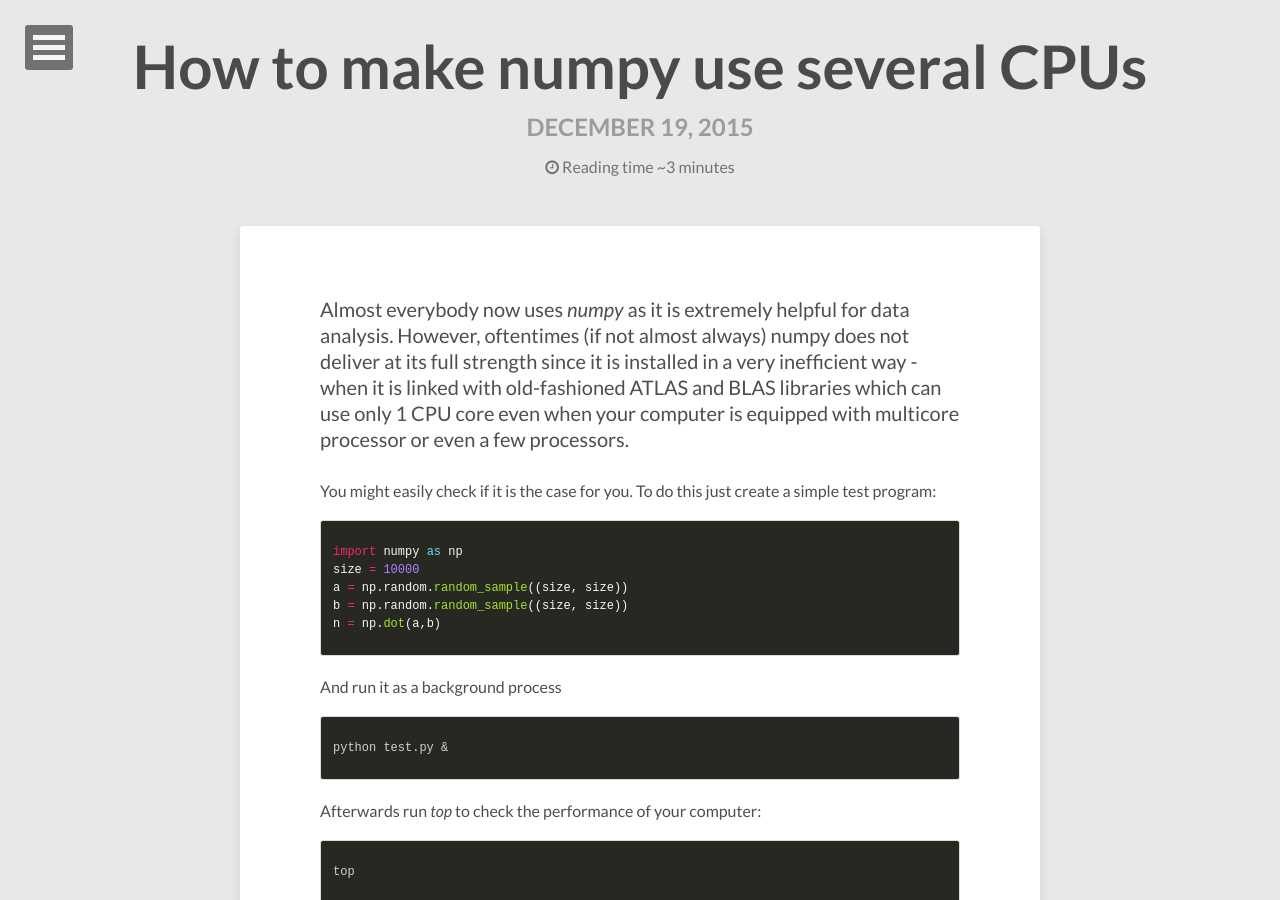
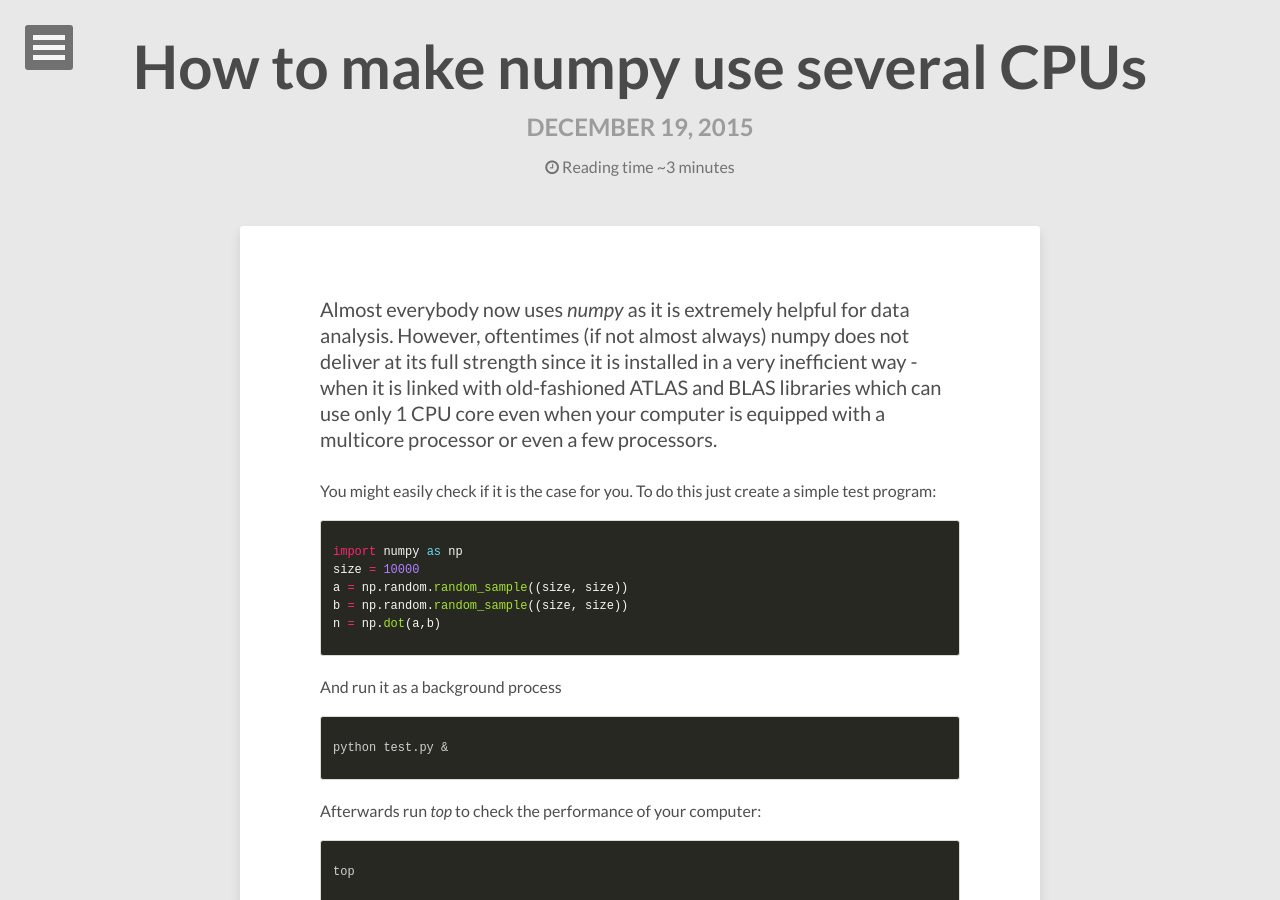
Before and after one commit to roman-kh/roman-kh.github.com, a Jekyll site: the page built from _posts/2015-12-19-numpy-BLAS-multicore.md, in a window 1280 px wide and 900 px high. Built offline with Jekyll 4.4.1, drawn with Linux system fonts in a browser that asks for light colours; nearby versions of some CDN libraries.

```diff
--- a/_posts/2015-12-19-numpy-BLAS-multicore.md
+++ b/_posts/2015-12-19-numpy-BLAS-multicore.md
@@ -7,7 +7,7 @@ modified: 2015-12-19
 
 Almost everybody now uses *numpy* as it is extremely helpful for data analysis.
 However, oftentimes (if not almost always) numpy does not deliver at its full strength since it is installed in a very inefficient way -
-when it is linked with old-fashioned ATLAS and BLAS libraries which can use only 1 CPU core even when your computer is equipped with multicore processor or even a few processors.
+when it is linked with old-fashioned ATLAS and BLAS libraries which can use only 1 CPU core even when your computer is equipped with a multicore processor or even a few processors.
 
 You might easily check if it is the case for you. To do this just create a simple test program:
 {% highlight python %}
```
